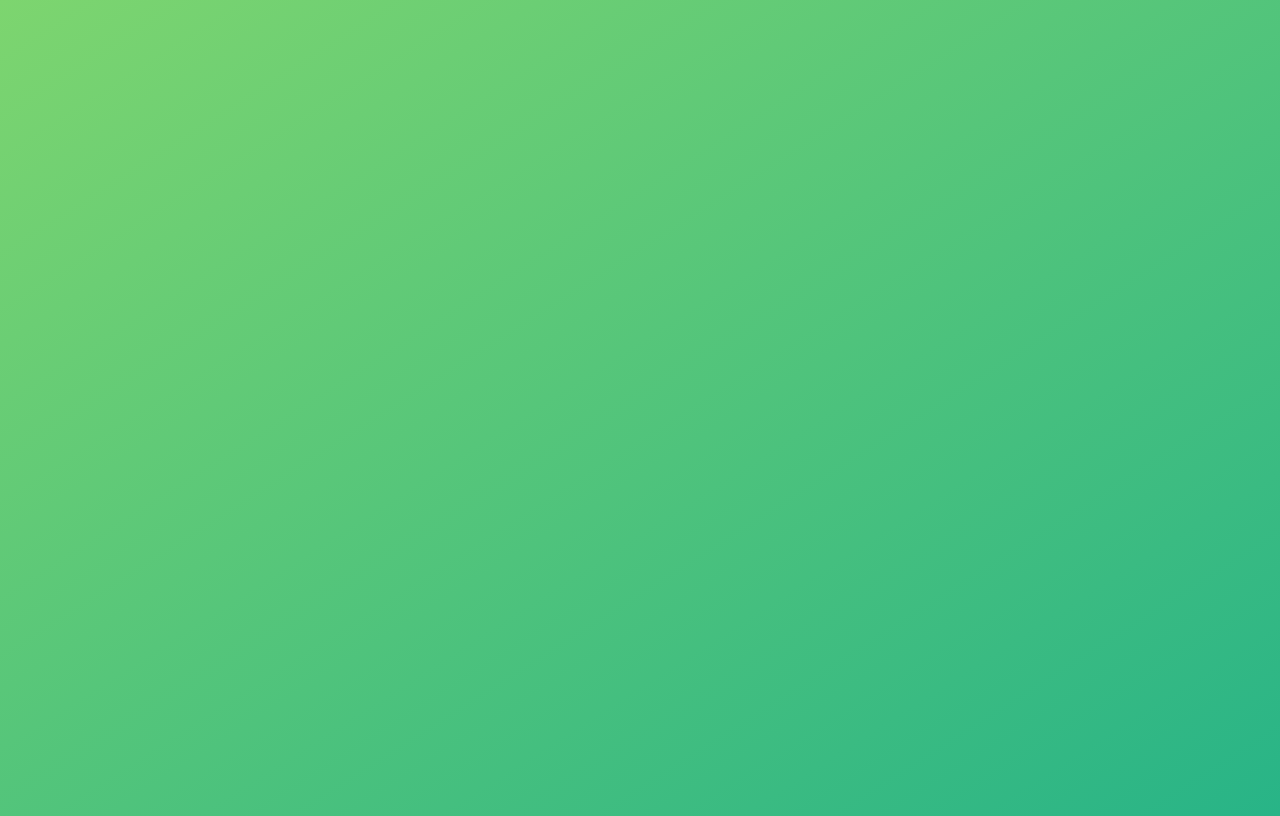
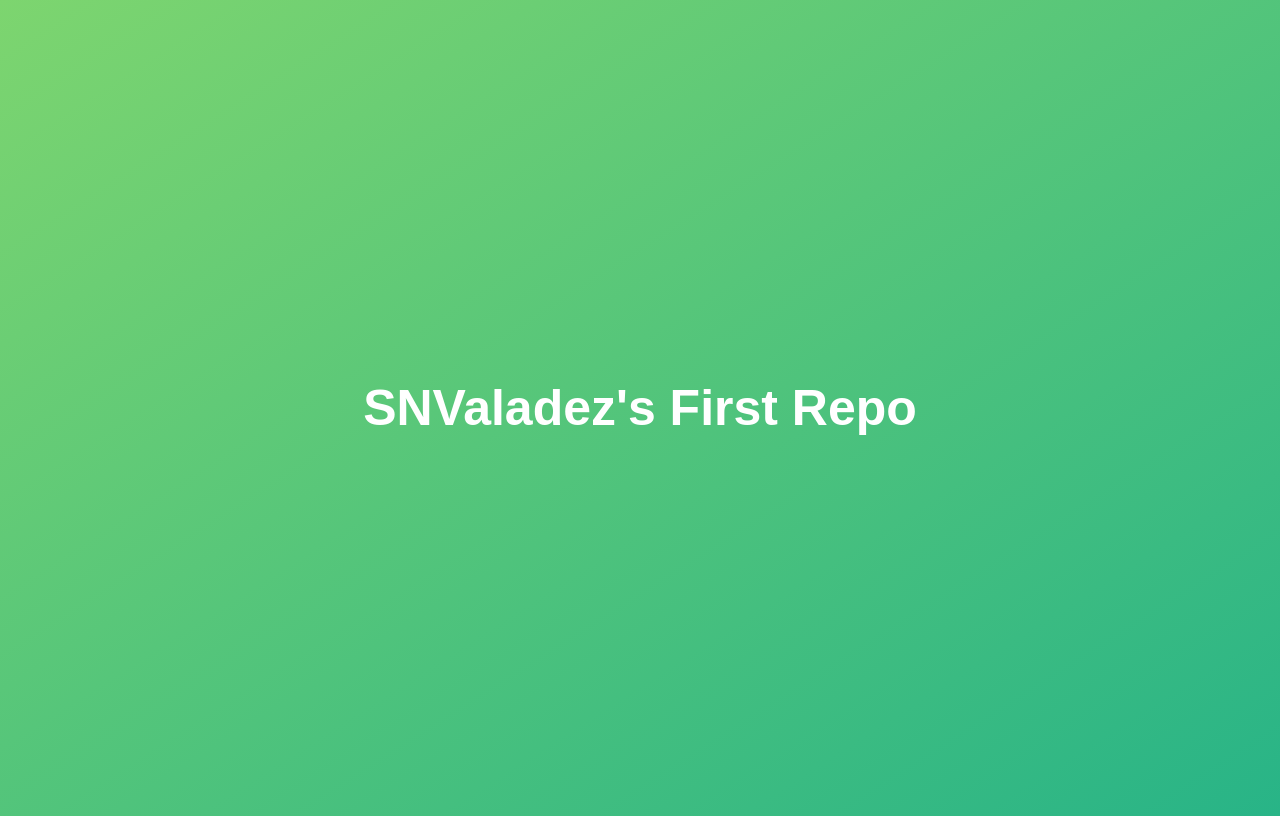
Before and after one commit to SNValadez/first-repo, a plain HTML site: page index.html in a window 1280 px wide. Drawn offline with Linux system fonts and the light colour scheme.

Commit message:
body text

```diff
--- a/index.html
+++ b/index.html
@@ -26,3 +26,8 @@
         let js = "amazing";
         if (js === "amazing") alert("Javascript is FUN!");
     </script>
+    </head>
+    <body>
+      <h1>SNValadez's First Repo</h1>
+    </body>
+  </html>
```
